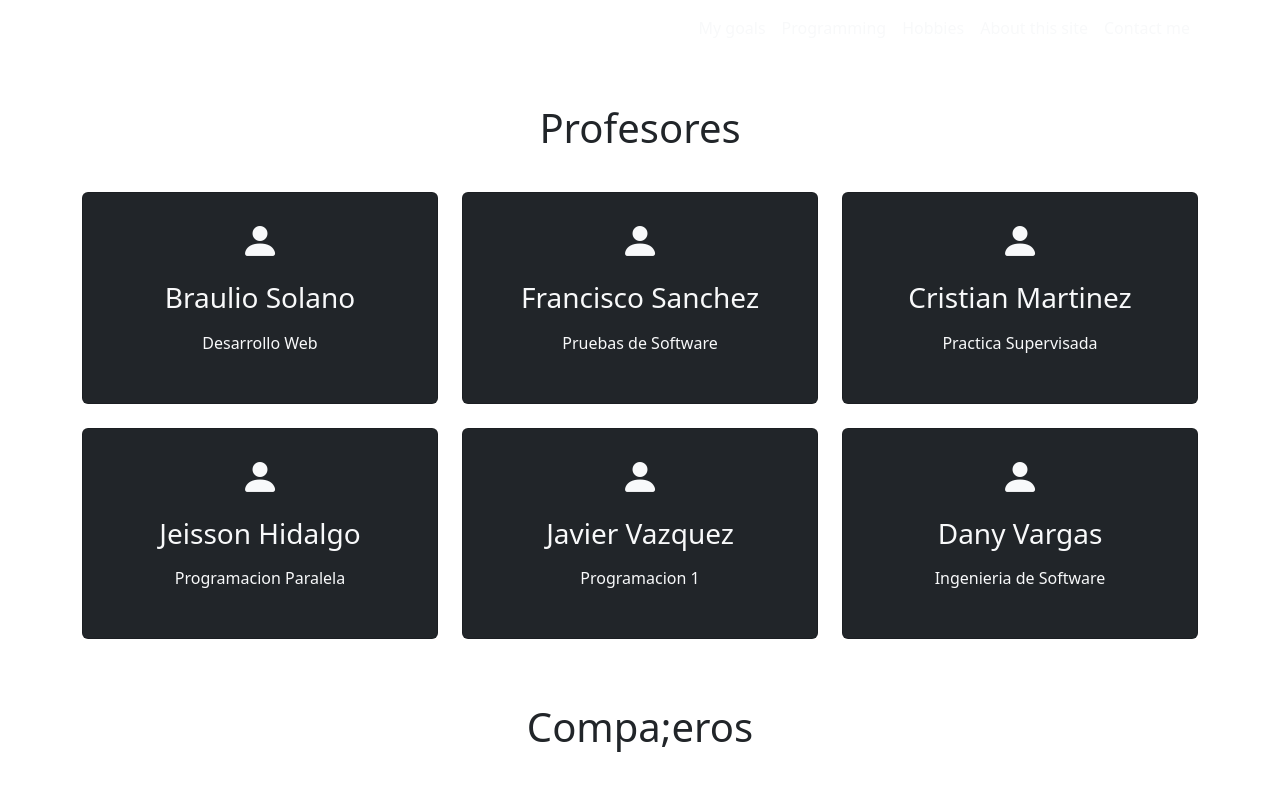
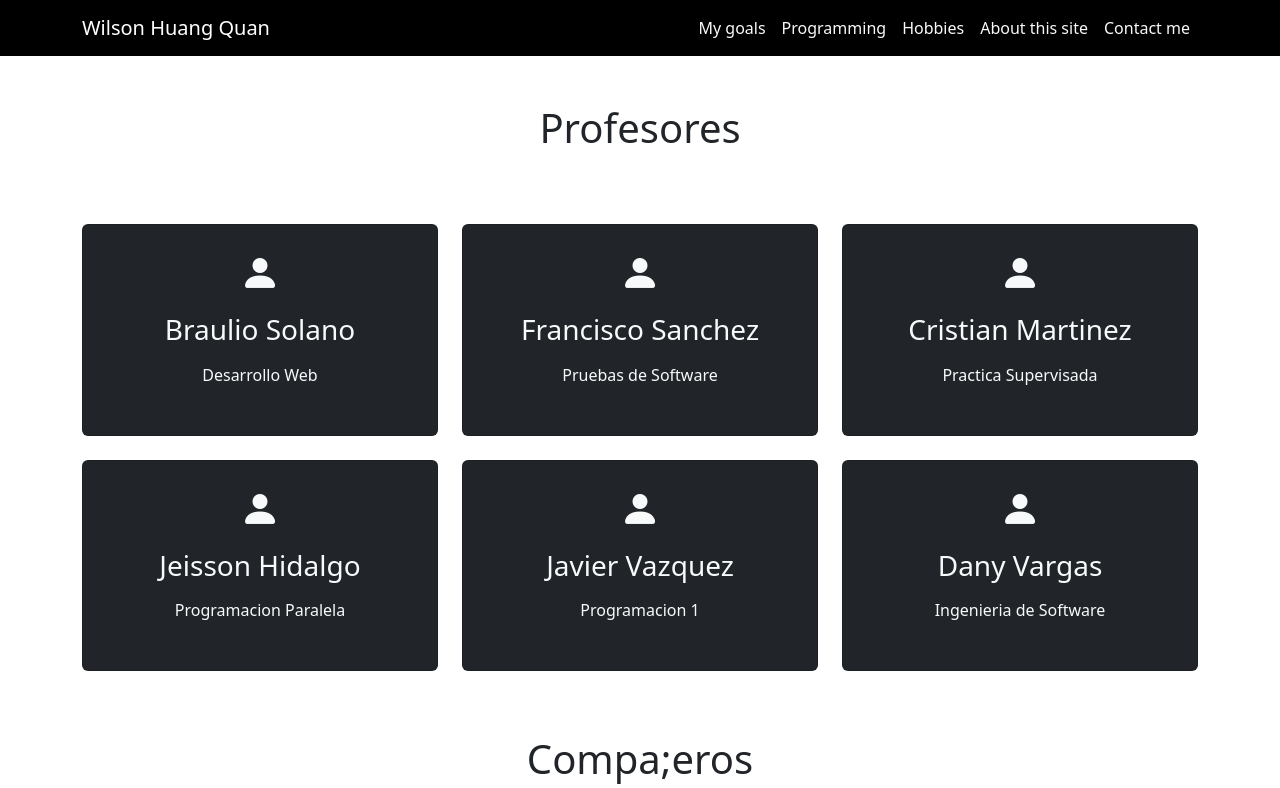
Before and after one commit to whuangq/Personal-Website, a website: page colleaguesAndTeacher.html in a window 1280 px wide. Shown: the top 788 px of the page. Drawn offline with nearby package versions, Linux system fonts and the light colour scheme.

Commit message:
maintainable css

```diff
--- a/colleaguesAndTeacher.html
+++ b/colleaguesAndTeacher.html
@@ -13,7 +13,7 @@
 
   <body>
     <!--This is the navigation bar that goes at the top of the page-->
-    <nav class="navbar navbar-expand-md custom-nav navbar-dark">
+    <nav class="custom-navbar">
       <div class="container">
         <a href="index.html" class="navbar-brand">Wilson Huang Quan</a>
         <button
@@ -50,7 +50,7 @@
       </div>
     </nav>
 
-    <div class="container text-center pb-3 pt-5">
+    <div class="h1-title">
       <h1>Profesores</h1>
     </div>
 
--- a/styles.scss
+++ b/styles.scss
@@ -61,13 +61,17 @@
     @extend .pt-4;
   }
 
-
+  .h1-title {
+    @extend .text-center;
+    padding-bottom: 3rem;
+    padding-top: 3rem;
+  }
 
   .custom-accordion-bg {
     background-color: #d5dadf !important;
   }
 
-  .icon-container {
+  /*.icon-container {
     background-color: black;
     min-height: 150px !important;
     min-width: 150px !important;
@@ -78,4 +82,4 @@
     line-height: 100px;
     vertical-align: middle;
     padding:30px;
-  }
+  }*/
```
Also changed, not shown: about.html (+0 -6 lines), preferredCourses.html (+1 -1 lines), styles.css, 1 other file.
